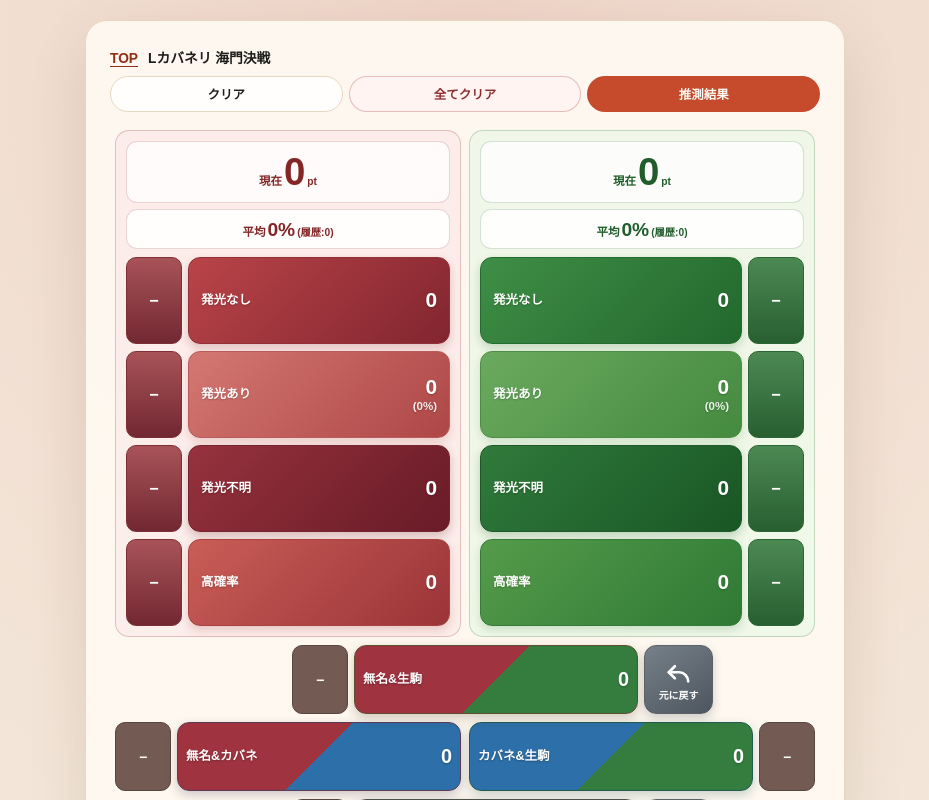
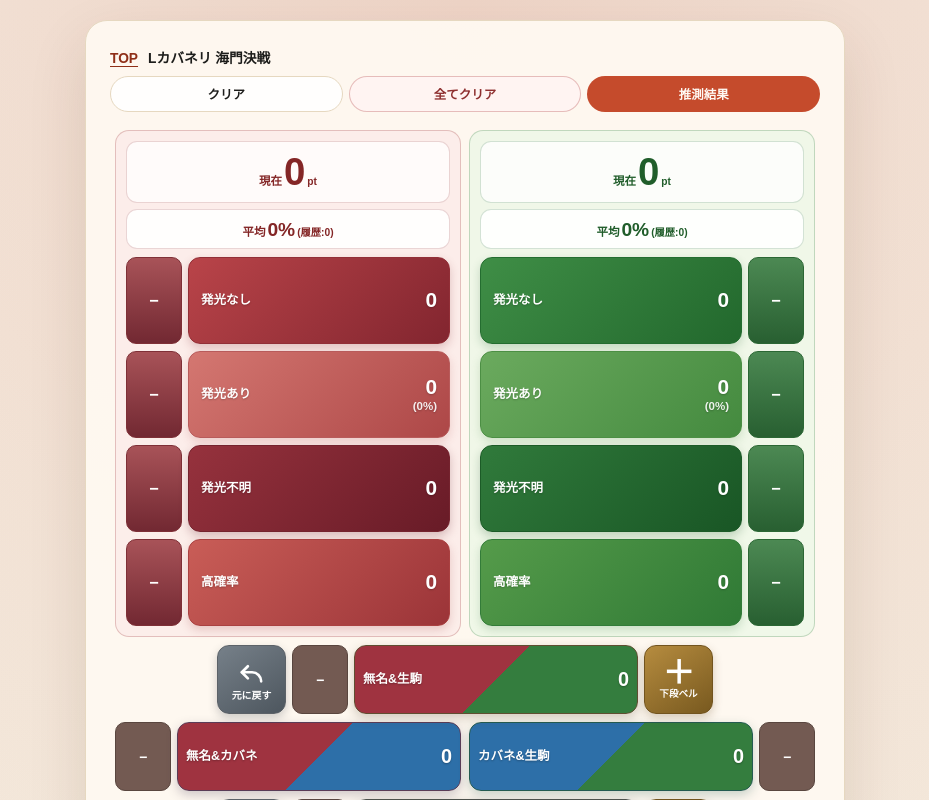
Before and after one commit to umedademu/suisoku, a Next.js app: page /kabaneri2 in a window 1280 px wide. Shown: the top 800 px of the page, without its empty margins (175-1104 px from the left). Built offline with nearby package versions, Linux system fonts and the light colour scheme.

Commit message:
カバネリ上部に下段ベル操作を追加

```diff
--- a/app/globals.css
+++ b/app/globals.css
@@ -1135,10 +1135,9 @@ a {
   width: calc((100% - var(--character-point-column-gap)) / 2);
 }
 
-.character-action-history-button {
+.character-side-square-button {
   position: absolute;
   top: 0;
-  left: calc(75% + 4px);
   display: flex;
   width: clamp(58px, 18vw, 69px);
   min-height: 69px;
@@ -1149,8 +1148,6 @@ a {
   gap: 3px;
   border: 1px solid #5c6268;
   border-radius: 12px;
-  background: linear-gradient(145deg, #768089, #4d565e);
-  box-shadow: 0 4px 10px rgba(49, 57, 64, 0.23);
   color: #ffffff;
   cursor: pointer;
   font: inherit;
@@ -1158,6 +1155,19 @@ a {
     transform 0.15s ease,
     filter 0.15s ease,
     box-shadow 0.15s ease;
+}
+
+.character-side-square-button-left {
+  right: calc(75% + 4px);
+}
+
+.character-side-square-button-right {
+  left: calc(75% + 4px);
+}
+
+.character-action-history-button {
+  background: linear-gradient(145deg, #768089, #4d565e);
+  box-shadow: 0 4px 10px rgba(49, 57, 64, 0.23);
 }
 
 .character-action-history-icon {
@@ -1193,6 +1203,39 @@ a {
 
 .character-action-history-button:disabled {
   cursor: default;
+}
+
+.character-lower-bell-quick-button {
+  border-color: #72541f;
+  background: linear-gradient(145deg, #b68c3f, #78591f);
+  box-shadow: 0 4px 10px rgba(95, 68, 23, 0.25);
+}
+
+.character-lower-bell-quick-symbol {
+  font-size: 2rem;
+  font-weight: 700;
+  line-height: 0.8;
+}
+
+.character-lower-bell-quick-label {
+  font-size: 0.6rem;
+  font-weight: 800;
+  line-height: 1;
+  white-space: nowrap;
+}
+
+.character-lower-bell-quick-button:hover {
+  filter: brightness(1.08);
+  transform: translateY(-1px);
+}
+
+.character-lower-bell-quick-button:active {
+  transform: translateY(1px);
+}
+
+.character-lower-bell-quick-button:focus-visible {
+  outline: 3px solid rgba(114, 84, 31, 0.3);
+  outline-offset: 2px;
 }
 
 .character-cz-win-row {
--- a/app/kabaneri2/page.tsx
+++ b/app/kabaneri2/page.tsx
@@ -1880,7 +1880,7 @@ function CharacterActionHistoryButton({
   return (
     <button
       aria-label={`${label}（直近の操作）`}
-      className="character-action-history-button"
+      className="character-side-square-button character-side-square-button-left character-action-history-button"
       disabled={disabled}
       type="button"
       onClick={onClick}
@@ -1904,6 +1904,30 @@ function CharacterActionHistoryButton({
         )}
       </svg>
       <span className="character-action-history-label">{label}</span>
+    </button>
+  );
+}
+
+function CharacterLowerBellQuickButton({
+  step,
+  onClick
+}: {
+  step: -1 | 1;
+  onClick: () => void;
+}) {
+  const isIncrement = step === 1;
+
+  return (
+    <button
+      aria-label={`下段ベルを1${isIncrement ? "増やす" : "減らす"}（上部ショートカット）`}
+      className="character-side-square-button character-side-square-button-right character-lower-bell-quick-button"
+      type="button"
+      onClick={onClick}
+    >
+      <span aria-hidden="true" className="character-lower-bell-quick-symbol">
+        {isIncrement ? "＋" : "−"}
+      </span>
+      <span className="character-lower-bell-quick-label">下段ベル</span>
     </button>
   );
 }
@@ -3163,6 +3187,10 @@ export default function Kabaneri2Page() {
                       disabled={undoHistory.length === 0}
                       onClick={handleUndo}
                     />
+                    <CharacterLowerBellQuickButton
+                      step={1}
+                      onClick={() => handleCountInputStep("lowerBells", 1)}
+                    />
                   </div>
                 ))}
                 <div className="character-special-point-row">
@@ -3216,6 +3244,10 @@ export default function Kabaneri2Page() {
                         direction="redo"
                         disabled={redoHistory.length === 0}
                         onClick={handleRedo}
+                      />
+                      <CharacterLowerBellQuickButton
+                        step={-1}
+                        onClick={() => handleCountInputStep("lowerBells", -1)}
                       />
                     </div>
                   );
--- a/lib/app-info.ts
+++ b/lib/app-info.ts
@@ -1,3 +1,3 @@
-export const APP_VERSION = "1.50";
+export const APP_VERSION = "1.51";
 
 export const APP_TITLE = `推測ツールv${APP_VERSION}`;
```
Also changed, not shown: 1 other file (tests, documents, lock files or other folders).
